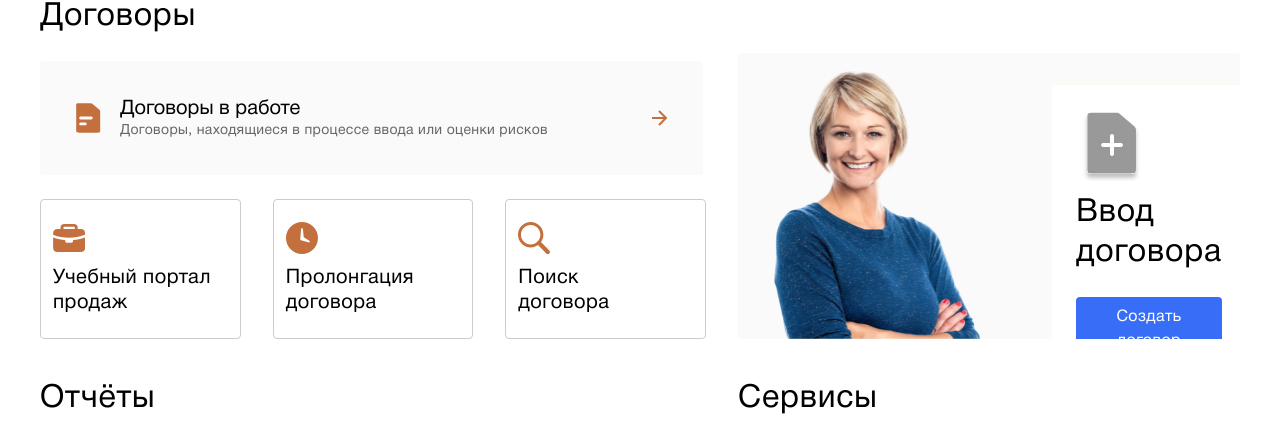
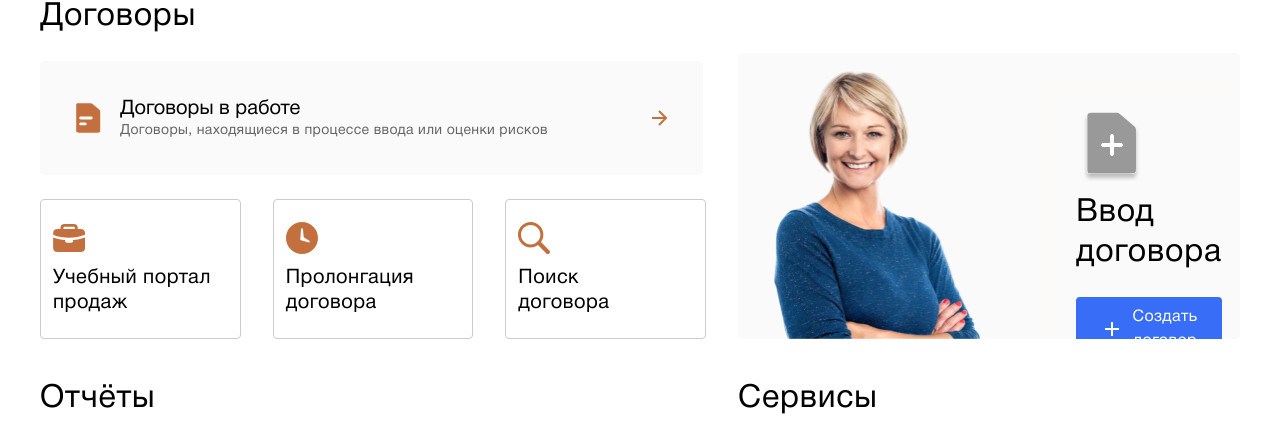
Before and after one commit to dzhuchkov-spider/everialife, a React (Vite) app: page / in a window 1280 px wide. Shown: the part 230-666 px from the top of the page. Built offline with nearby package versions, Linux system fonts and the light colour scheme.

Commit message:
Main Page 12

```diff
--- a/src/components/MainPage.tsx
+++ b/src/components/MainPage.tsx
@@ -17,6 +17,7 @@ import importIcon from '../assets/icons/import_24.svg';
 import groupIcon from '../assets/icons/Group.svg';
 import heroImage from '../assets/img/hero-image.png';
 import newDocIcon from '../assets/icons/New_doc_72.svg';
+import addIcon from '../assets/icons/add.svg';
 
 const MainPage: React.FC = () => {
   const [searchQuery, setSearchQuery] = useState('');
@@ -167,14 +168,15 @@ const MainPage: React.FC = () => {
           {/* Right Column - Create Contract */}
           <div className="w-full xl:w-[664px] h-auto min-h-[200px] sm:h-[286px] relative overflow-hidden bg-[#fafafa] rounded">
             <img className="hidden sm:block w-[150px] lg:w-[206px] h-auto lg:h-[268px] absolute left-4 lg:left-9 top-4 lg:top-[18px]" src={heroImage} alt="Contract illustration" />
-            <div className="static sm:absolute left-0 sm:left-[200px] lg:left-[313px] top-0 sm:top-[31px] border border-[#fff9ef] rounded p-4 sm:p-6 bg-white flex flex-col gap-4 sm:gap-6 m-4 sm:m-0">
+            <div className="static sm:absolute left-0 sm:left-[200px] lg:left-[313px] top-0 sm:top-[31px] border border-[#fff9ef] rounded p-4 sm:p-6 flex flex-col gap-4 sm:gap-6 m-4 sm:m-0">
               <div className="flex flex-col gap-2 sm:gap-3">
                 <img src={newDocIcon} alt="New document" className="w-12 sm:w-[72px] h-12 sm:h-[72px]" />
                 <div className="text-xl sm:text-2xl lg:text-[32px] font-normal text-black leading-tight tracking-wide">
                   Ввод договора
                 </div>
               </div>
-              <button className="h-12 sm:h-16 px-4 sm:px-8 bg-[#386df7] text-white rounded flex items-center justify-center cursor-pointer text-sm sm:text-base font-normal tracking-wide hover:bg-[#2459e3] transition-colors">
+              <button className="h-12 sm:h-16 px-4 sm:px-8 bg-[#386df7] text-white rounded flex items-center justify-center gap-2 cursor-pointer text-sm sm:text-base font-normal tracking-wide hover:bg-[#2459e3] transition-colors">
+                <img src={addIcon} alt="Add" className="w-6 h-6" />
                 Создать договор
               </button>
             </div>
```
Also changed, not shown: src/assets/icons/add.svg (added).
